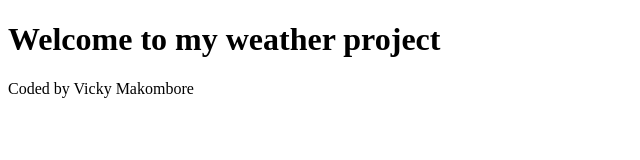
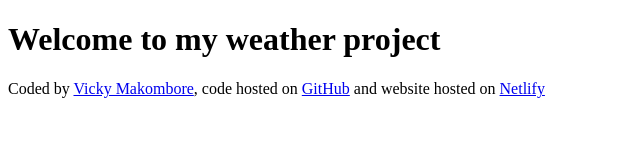
Before and after one commit to VickyRemy/Weather-project, a plain HTML site: page index.HTML in a window 1280 px wide. Shown: the whole page, without its empty margins (0-640 px from the left). Drawn offline with Linux system fonts and the light colour scheme.

Commit message:
added links to the footer

```diff
--- a/index.HTML
+++ b/index.HTML
@@ -8,7 +8,9 @@
 <body>
     <h1>Welcome to my weather project</h1>
     <footer>
-        Coded by Vicky Makombore
+        Coded by <a href="https://github.com/VickyRemy/" target="_blank">Vicky Makombore</a>, code hosted on
+        <a href="https://github.com/VickyRemy/weather-project/" target="_blank">GitHub</a> and website hosted on
+        <a href="https://weather-project2.netlify.app/" target="_blank">Netlify</a>
     </footer>
 
 </body>
```
